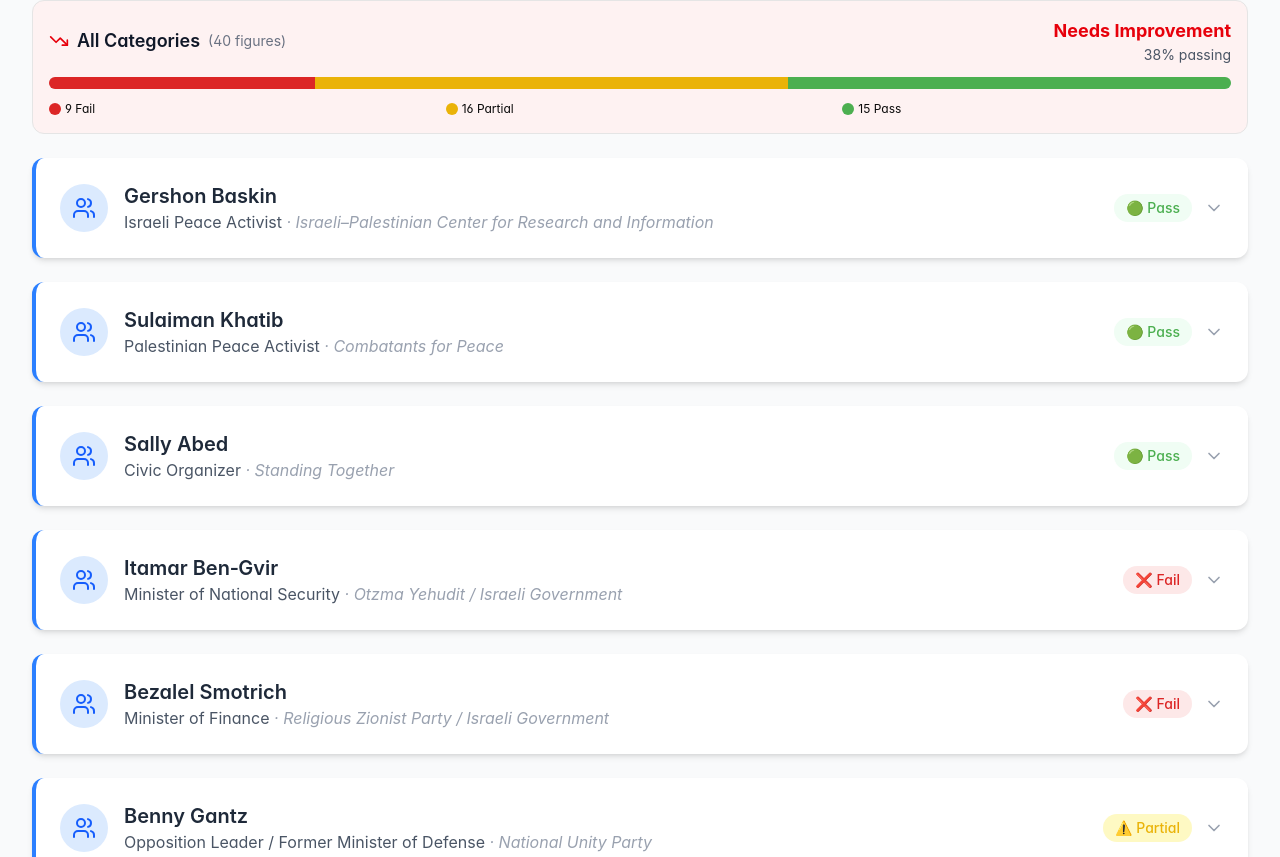
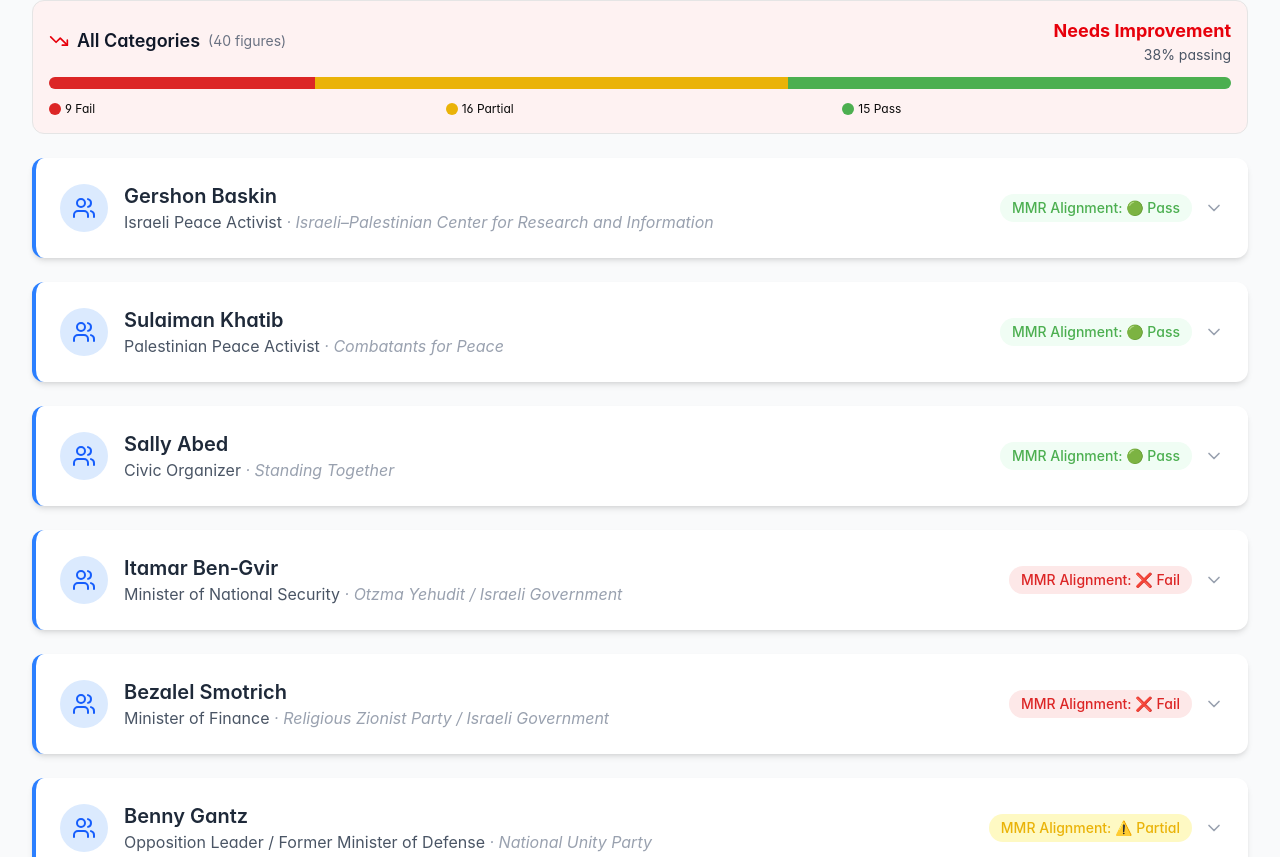
Before and after one commit to mutualmoralrespect/palestine-israel-solidarity-app, a React (Vite) app: page / in a window 1280 px wide. Shown: the part 5243-6100 px from the top of the page. Built offline with nearby package versions, Linux system fonts and the light colour scheme.

Commit message:
**** added MMR alignment overall

```diff
--- a/src/components/shared/ProfileCard.jsx
+++ b/src/components/shared/ProfileCard.jsx
@@ -55,7 +55,7 @@
             <div
               className="px-3 py-1 rounded-full text-sm font-medium"
               style={{ backgroundColor: statusDisplay.bgColor, color: statusDisplay.hexColor }}
-            >
+            > MMR Alignment: { " "}
               {statusDisplay.icon} {statusDisplay.text}
             </div>
             <ChevronDown
```
